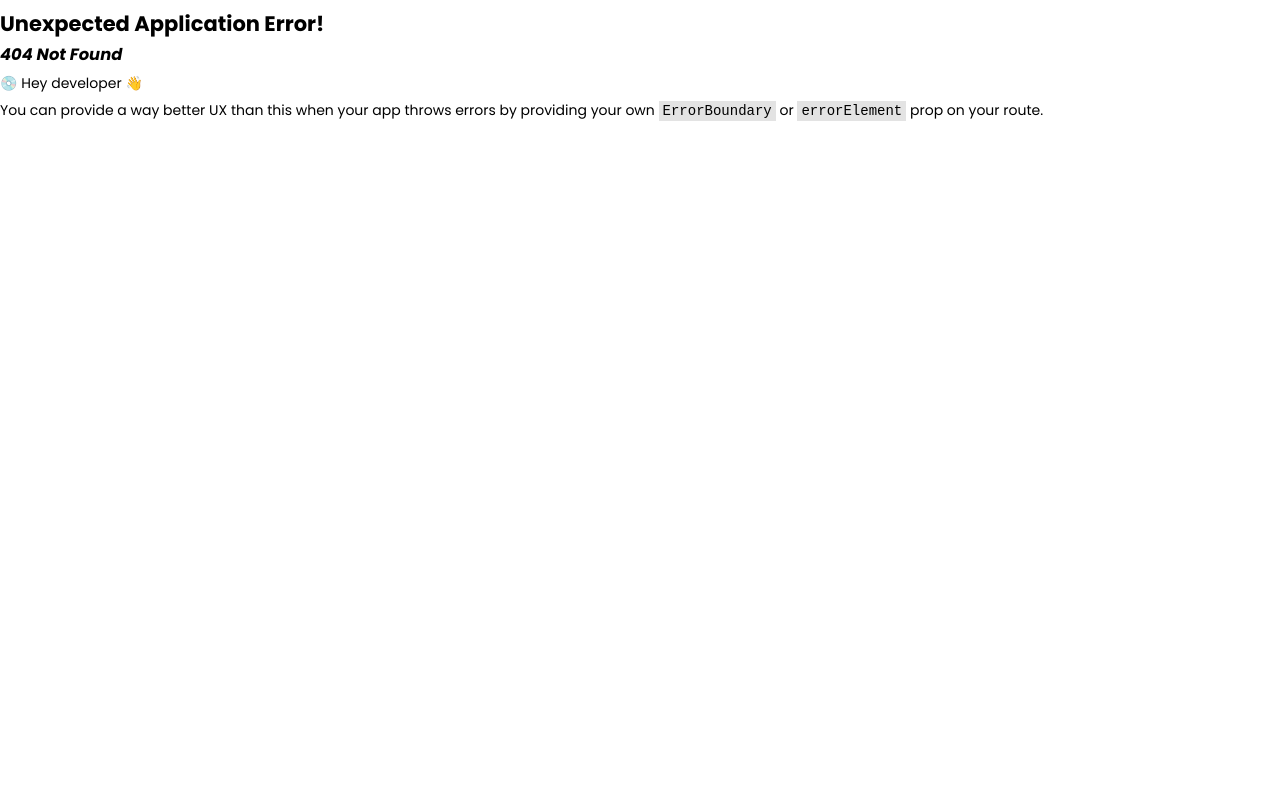
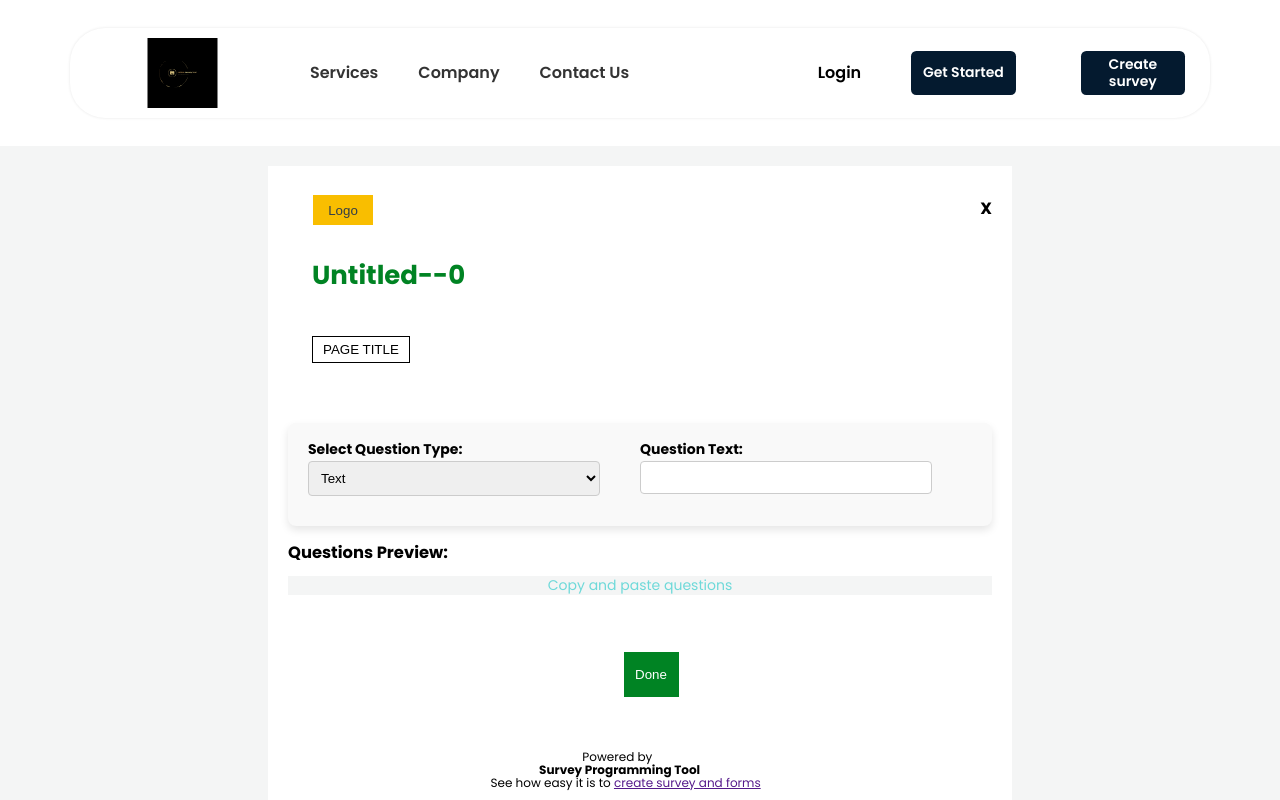
Before and after one commit to trayistatsgit/surveytool, a React (Vite) app: page /new-page in a window 1280 px wide. Before the commit this address had no page. Built offline with nearby package versions, Linux system fonts and the light colour scheme.

Commit message:
ST-45-Nikhil

```diff
--- a/src/pages/createSurvey/CreateSurvey.scss
+++ b/src/pages/createSurvey/CreateSurvey.scss
@@ -25,10 +25,7 @@
 .newContaner{
   background-color: #f4f5f5;
 }
-.newpage-container-copy{
-  width: 100%;
-  background-color: #f4f5f5
-}
+
 
 .surveyTitle{
     display: flex;
--- a/src/pages/createSurvey/CreateSurvey.tsx
+++ b/src/pages/createSurvey/CreateSurvey.tsx
@@ -1,9 +1,10 @@
+/* eslint-disable @typescript-eslint/no-unused-vars */
 /* eslint-disable no-unused-vars */
 /* eslint-disable no-mixed-spaces-and-tabs */
 import React, { useState, useRef, useEffect } from 'react';
 import './CreateSurvey.scss';
 import { minus, plus } from '../../assets/common-img';
-import NewPage from './Partials/NewPage';
+
 import { Div } from '../../blocks';
 import LogoCreateSurvey from './Partials/LogoCreateSurvey';
 import { useNavigate } from 'react-router-dom';
@@ -15,81 +16,65 @@ export interface Question {
     questionText: string;
     questionType: 'text' | 'dropdown' | 'multipleChoice' | 'textarea' | 'image' | 'video' | 'radio' | 'checkbox';
     options?: string[];
-	pageNumber: number;
+
 }
 
 interface CreateSurveyFormProps {
     onSubmit?: (responses: Question[]) => void;
 	newQuestionText?:string;
+	pageNumber: number;
+	setClones:any;
+	clones:any;
+	item:number
+	addClone:any;
+
 }
 
-const CreateSurvey: React.FC<CreateSurveyFormProps> = () => {
+const CreateSurvey: React.FC<CreateSurveyFormProps> = ({pageNumber,setClones,clones,item}) => {
     const navigate = useNavigate();
-	const  endRef  = useRef<(HTMLDivElement | null)[]>([]);
+	const  endRef  = useRef<(HTMLDivElement | any)[]>([]);
 
 
     const [questions, setQuestions] = useState<Question[]>([]);
     const [questionType, setQuestionType] = useState<Question['questionType']>('text');
-    const [questionText, setQuestionText] = useState<string[]>([""]);
+    const [questionText, setQuestionText] = useState<string>('');
     const [options, setOptions] = useState<string[]>(['']);
     const [isFormVisible, setIsFormVisible] = useState<boolean>(true);
     const [areButtonsVisible, setAreButtonsVisible] = useState(false);
     const [uploadedLogo, setUploadedLogo] = useState<string | null>(null);
-	const [num,Setnum]=useState<number>(0)
-	const [clones, setClones] = useState<any[]>([0]);
 
-	const handleDeletePage = (index: number) => {
-		setClones((prevClones) => prevClones.filter((_, i) => i !== index));
-	};
+
+
 	useEffect(() => {
+
 		scroller();
-		Setnum(clones.length)
 	}, [clones]);
 
+	const deleteClone = (index: number) => {
+		const newClones = [...clones]; // Create a shallow copy of the clones array
+		newClones.splice(index, 1); // Remove the clone at the given index
+		setClones(newClones);
+	};
+
+
    const scroller=()=>{
-	const lastCloneRef = endRef.current[clones[num]];
+	const lastCloneRef = endRef.current[pageNumber];
 
 		if (clones.length > 1 && lastCloneRef) {
 			lastCloneRef.scrollIntoView({ behavior: 'smooth' });
 		}
    }
-    // Question type change handler
-    // const handleQuestionTypeChange = (e: React.ChangeEvent<HTMLSelectElement>,formIndex:number) => {
-    //     const newType[formIndex] = e.target.value as Question['questionType'];
-    //     setQuestionType(newType);
-    //     setAreButtonsVisible(true);
-    //     setOptions(newType === 'dropdown' || newType === 'multipleChoice' || newType === 'radio' || newType === 'checkbox' ? ['', '', ''] : []);
-    // };
+
 	const handleQuestionTypeChange = (e: React.ChangeEvent<HTMLSelectElement>) => {
 		const newType = e.target.value as Question['questionType'];
 		setQuestionType(newType);
 		setAreButtonsVisible(true);
 		setOptions(newType === 'dropdown' || newType === 'multipleChoice' || newType === 'radio' || newType === 'checkbox' ? ['', '', ''] : []);
 	};
-	// const handleQuestionTypeChange = (e: React.ChangeEvent<HTMLSelectElement>, formIndex: number) => {
-	// 	const newType = e.target.value as Question['questionType'];
-	// 	setQuestionType((prevTypes) => {
-	// 		const updatedTypes = [...prevTypes];
-	// 		updatedTypes[formIndex] = newType;
-	// 		return updatedTypes;
-	// 	});
 
-	// 	setAreButtonsVisible(true);
-	// 	const optionsToSet =
-	// 		newType === 'dropdown' || newType === 'multipleChoice' || newType === 'radio' || newType === 'checkbox'
-	// 			? ['', '', '']
-	// 			: [];
 
-	// 	setOptions(optionsToSet);
-	// };
-
-	const handleQuestionTextChange = (e: React.ChangeEvent<HTMLInputElement | HTMLTextAreaElement>, formIndex: number) => {
-		const value = e.target.value;
-		setQuestionText((prevQuestionText) => {
-		  const newQuestionText = [...prevQuestionText];
-		  newQuestionText[formIndex] = value; // Update the specific form index
-		  return newQuestionText; // Return the new array
-		});
+	const handleQuestionTextChange = (e: React.ChangeEvent<HTMLInputElement | HTMLTextAreaElement>) => {
+        setQuestionText(e.target.value);
     };
 
 
@@ -98,30 +83,29 @@ const CreateSurvey: React.FC<CreateSurveyFormProps> = () => {
         navigate('/survey-preview', { state: { questions,uploadedLogo } });
     };
 
-    // Option input change handler
     const handleOptionTextChange = (e: React.ChangeEvent<HTMLInputElement>, index: number) => {
         const newOptions = [...options];
         newOptions[index] = e.target.value;
         setOptions(newOptions);
 
-        // Add new option if the current option is filled
+
         if (index === options.length - 1 && e.target.value.trim() !== '') {
             handleAddOption();
         }
     };
 
-    // Add a new empty option
+
     const handleAddOption = () => {
         setOptions([...options, '']);
     };
 
-    // Remove an option
+
     const handleRemoveOption = (index: number) => {
         const newOptions = options.filter((_, i) => i !== index);
         setOptions(newOptions);
     };
 
-    // Submit a single question
+
     const handleSubmit = (e: React.FormEvent) => {
         e.preventDefault();
         if (!questionText) return;
@@ -133,7 +117,6 @@ const CreateSurvey: React.FC<CreateSurveyFormProps> = () => {
 			questionText,
 			questionType,
 			options: questionType === 'dropdown' || questionType === 'multipleChoice' || questionType === 'radio' || questionType === 'checkbox' ? filteredOptions : undefined,
-			pageNumber: 0
 		};
 
         setQuestions([...questions, newQuestion]);
@@ -156,15 +139,13 @@ const CreateSurvey: React.FC<CreateSurveyFormProps> = () => {
         resetForm();
         setAreButtonsVisible(false);
     };
-
     return (
         <><Div>
-			{clones.map((_,formIndex) => (
-                 <><section className='mainContainer' ref={el => (endRef.current[formIndex] = el)}>
-
+				  <>
+				  <section className='mainContainer' ref={el => (endRef.current[pageNumber] = el)}>
 					 <section className='containerCreateSurvey'>
 
-                    <h1 className='deleteBtn' onClick={() => handleDeletePage(formIndex)}>X</h1>
+					 <h1 className='deleteBtn' onClick={() =>deleteClone(pageNumber)}>X</h1>
 
 						 <div>
 							 <LogoCreateSurvey onLogoUpload={setUploadedLogo} />
@@ -174,7 +155,7 @@ const CreateSurvey: React.FC<CreateSurveyFormProps> = () => {
 							 <div className='surveyTitle'>
 								 <h1>
 									 <span>Untitled--</span>
-									<span>{formIndex}</span>
+									 <span>{pageNumber}</span>
 								 </h1>
 								 <button className='editBtn'>EDIT</button>
 							 </div>
@@ -187,21 +168,8 @@ const CreateSurvey: React.FC<CreateSurveyFormProps> = () => {
 							 {isFormVisible && (
 								 <form onSubmit={handleSubmit}>
 
-									<div className='questionAndDropdown' key={formIndex}>
-										{/* <label className='question-type-label'>
-											Select Question Type:
-											<select value={questionType[formIndex]} required onChange={(e)=>handleQuestionTypeChange(e,formIndex)} className='question-type-select'>
-												<option value='' selected>
-													Select a type
-												</option>
-												<option value='text'>Text</option>
-												<option value='dropdown'>Dropdown</option>
-												<option value='multipleChoice'>Multiple Choice</option>
-												<option value='textarea'>Text Area</option>
-												<option value='radio'>Radio Buttons</option>
-												<option value='checkbox'>Checkboxes</option>
-											</select>
-										</label> */}
+									 <div className='questionAndDropdown' >
+
 
 											<label className='question-type-label'>
 												 Select Question Type:
@@ -221,14 +189,10 @@ const CreateSurvey: React.FC<CreateSurveyFormProps> = () => {
 											 <div className='question-text-container'>
 										 <label className='question-text-label'>
 											 Question Text:
-                                                   <input
-                                                      type='text'
-                                              value={formIndex !== undefined ? questionText[formIndex] : ''}
-                                              onChange={(e) => handleQuestionTextChange(e, formIndex)}
-                                          className='question-text-input'
-                                                   />
+											 <input type='text' value={questionText} onChange={handleQuestionTextChange} className='question-text-input' />
 										 </label>
 									 </div>
+
 									 </div>
 
 									 {(questionType === 'dropdown' || questionType === 'multipleChoice' || questionType === 'radio' || questionType === 'checkbox') && (
@@ -377,11 +341,9 @@ const CreateSurvey: React.FC<CreateSurveyFormProps> = () => {
 							 </div>
 						 </section>
 					 </section>
-				</section><div className='newpage-container-copy'>
-						<NewPage  setClones={setClones} clones={clones} formIndex={formIndex}  />
-					</div></>
-                ))}
-
+				 </section></>
+           <div>
+			</div>
 		</Div>
 			</>
     );
--- a/src/pages/createSurvey/Partials/NewPage.scss
+++ b/src/pages/createSurvey/Partials/NewPage.scss
@@ -8,7 +8,7 @@
   gap: 10px;
   cursor: pointer;
   margin: auto;
-  background-color: white;
+ background-color: white;
 
   @include bp('xl'){
 
@@ -71,3 +71,6 @@
   flex-direction: column; // Stack items vertically
   gap: 16px; // Optional: Add space between surveys
 }
+.pageClonebtn{
+  background: #f4f5f5;
+}
--- a/src/pages/createSurvey/Partials/NewPage.tsx
+++ b/src/pages/createSurvey/Partials/NewPage.tsx
@@ -1,42 +1,48 @@
-/* eslint-disable no-unused-vars */
-import React from 'react';
+import React, { useState } from 'react';
 import './NewPage.scss';
-
+import CreateSurvey from '../CreateSurvey';
 interface SurveyResponse {
     [key: string]: any;
-    clones:any
+    clones: any;
+    index:number;
 }
 
-const NewPage: React.FC<SurveyResponse >  = ({setClones, clones,formIndex}) => {
+const NewPage: React.FC<SurveyResponse> = () => {
+    const [clones, setClones] = useState<number[]>([1]);
 
-
-    const addClone = () => {
-        const newIndex = clones.length;
+    // Function to add a new page at the given index
+    const addClone = (index: number) => {
         const newClones = [...clones];
-        newClones.splice(newIndex, 0, formIndex+1);
+        newClones.splice(index + 1, 0, newClones.length + 1); // Add new clone after the index
         setClones(newClones);
     };
 
+    return (
+        <div>
+            {clones.map((item, index) => (
+                 <><CreateSurvey
+                    pageNumber={index}
+                    setClones={setClones}
+                    clones={clones}
+                    item={item} addClone={undefined} /><div key={index} className="page-container">
+                         <div className="pageClonebtn">
+                            <div
+                                className="container-newPage"
+                                onClick={() => addClone(clones[0])}
+                            >
+                                <div className="logo-newPage">
+                                    <span className="logo-color">+</span>
+                                </div>
+                                <p className="newPage-text">NEW PAGE </p>
+                            </div>
 
 
-    const handleSubmit = (responses: SurveyResponse) => {
-        console.log(responses);
-    };
-console.log(clones);
+                        </div>
+                    </div></>
+            ))}
 
-
-return (
-        <div >
-            <div>
-                <div className='container-newPage' onClick={addClone}>
-                    <div className='logo-newPage'>
-                        <span className='logo-color'>+</span>
-                    </div>
-                    <p className='newPage-text'>NEW PAGE</p>
-                </div>
-            </div>
         </div>
     );
+};
 
-}
 export default NewPage;
--- a/src/pages/startingPage/StartingPage.tsx
+++ b/src/pages/startingPage/StartingPage.tsx
@@ -17,7 +17,7 @@ const StartingPage: React.FC = () => {
 					imgScr='https://plus.unsplash.com/premium_photo-1664474619075-644dd191935f?w=500&auto=format&fit=crop&q=60&ixlib=rb-4.0.3&ixid=M3wxMjA3fDB8MHxzZWFyY2h8MXx8aW1hZ2V8ZW58MHx8MHx8fDA%3D'
 					Heading='Start from scratch'
 					Description='Begin with a blank survey or form. Then add your questions, text, and images.'
-					linkTo='/create-survey' // Specify the path you want to navigate to
+					linkTo='/new-page' // Specify the path you want to navigate to
 				/>
 			</div>
 		</div>
```
Also changed, not shown: src/routes/Routes.tsx (+4 -3 lines). Lines whose indentation alone changed are shown as unchanged.
